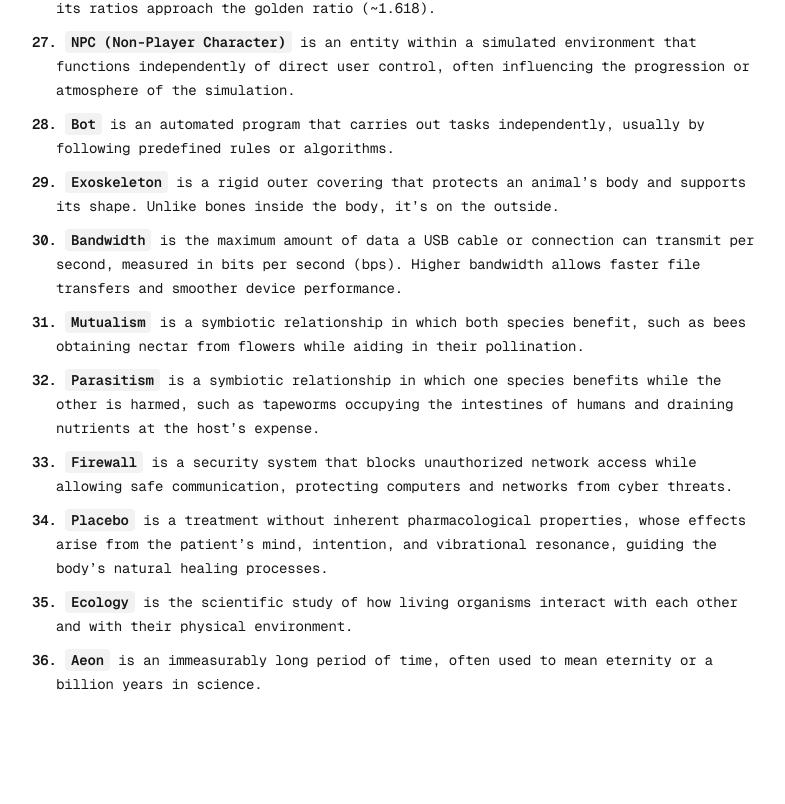
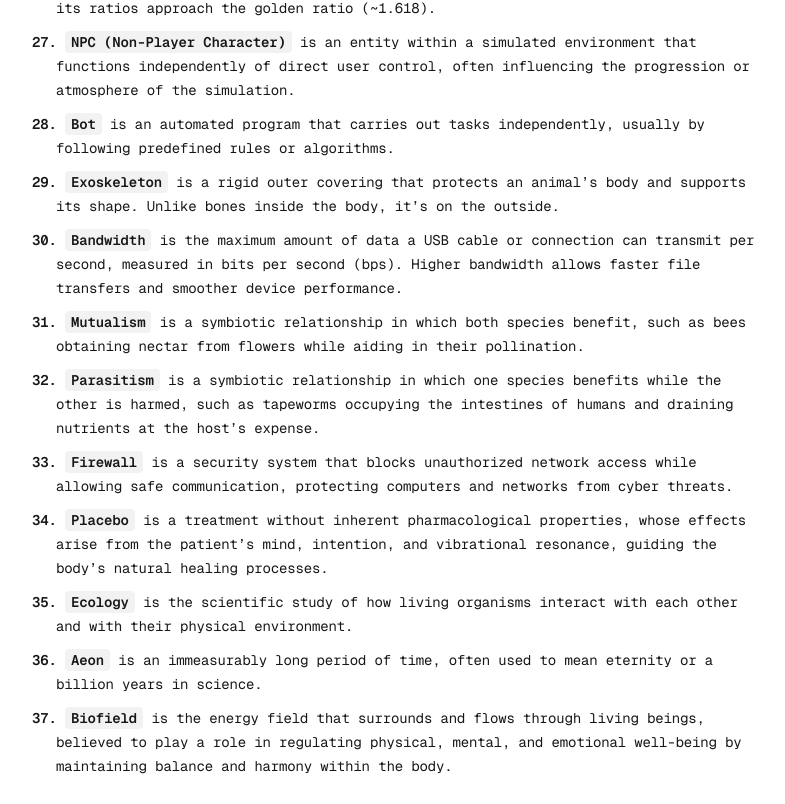
Before and after one commit to BrahimBoussada/mind-log, a Next.js app: page / in a window 1280 px wide. Shown: the part 1730-2534 px from the top of the page, without its empty margins (240-1025 px from the left). Before the commit the page ends 2452 px from the top, so only its background shows below. Built offline with nearby package versions, Linux system fonts and the light colour scheme.

Commit message:
log: 28-08-2025

```diff
--- a/src/app/page.tsx
+++ b/src/app/page.tsx
@@ -232,6 +232,14 @@ export default function Home() {
           <Key>Aeon</Key> is an immeasurably long period of time, often used to
           mean eternity or a billion years in science.
         </Note>
+
+        <Note>
+          <N>37. </N>
+          <Key>Biofield</Key> is the energy field that surrounds and flows
+          through living beings, believed to play a role in regulating physical,
+          mental, and emotional well-being by maintaining balance and harmony
+          within the body.
+        </Note>
       </NoteWrapper>
     </Container>
   );
```
